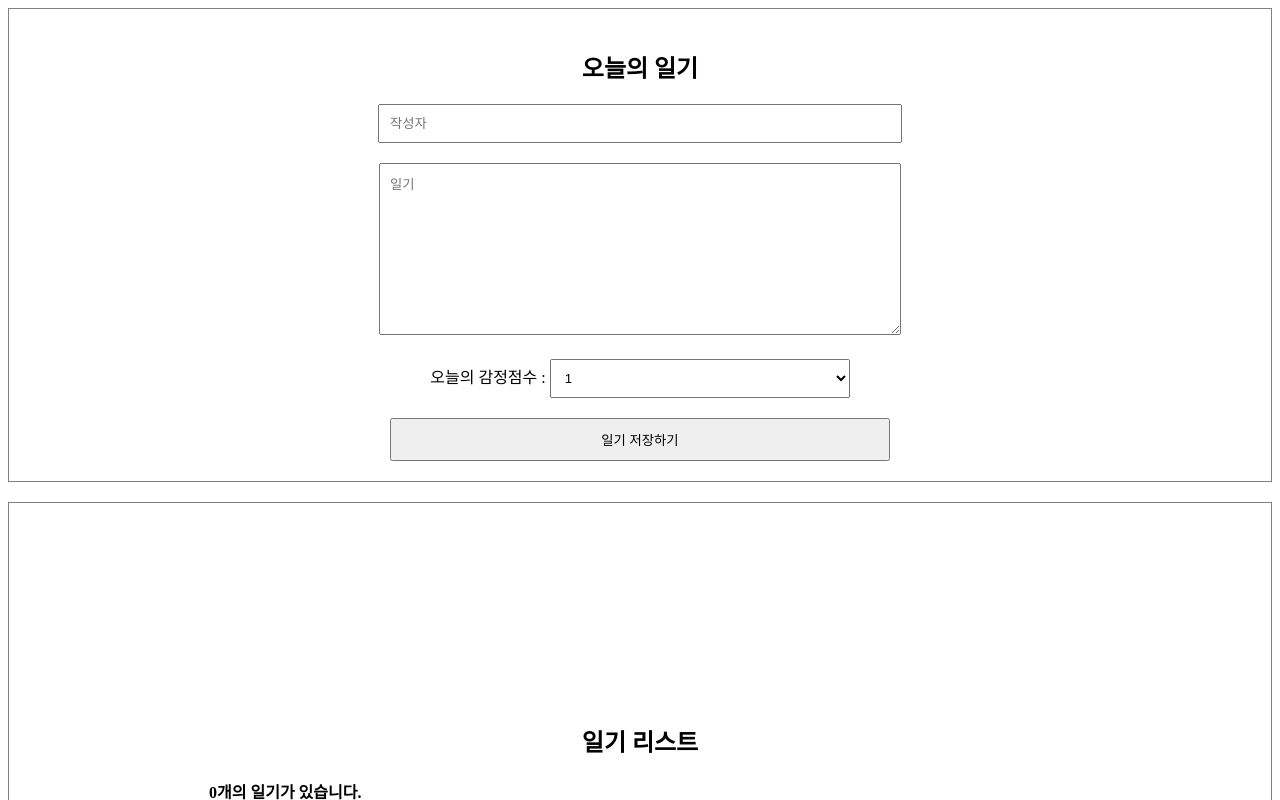
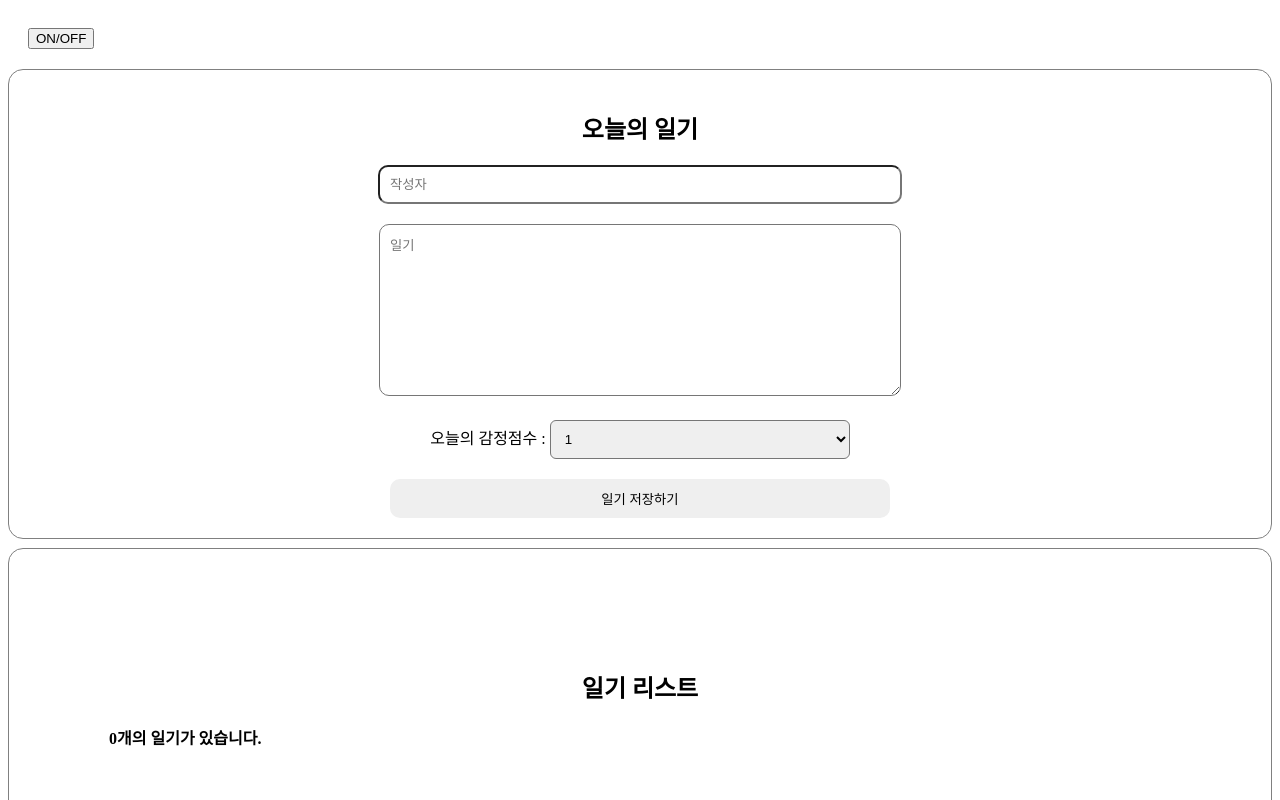
Before and after one commit to taesubyun/react-diary-editor, a React (Create React App) app: page / in a window 1280 px wide. Shown: the top 800 px of the page. Built offline with nearby package versions, Linux system fonts and the light colour scheme.

Commit message:
test : useEffect (mount, update, unmount) 테스트 코드 구현

```diff
--- a/src/App.css
+++ b/src/App.css
@@ -1,5 +1,6 @@
 .DiaryEditor {
     border: 1px solid grey;
+    border-radius: 15px;
     text-align: center;
     padding: 20px;
 }
@@ -9,29 +10,40 @@ textarea {
     margin-bottom: 20px;
     width: 500px;
     padding: 10px;
+    outline: none;
+    border-radius: 10px;
 }
 
 .DiaryEditor textarea {
     height: 150px;
+    outline: none;
+    border-radius: 10px;
 }
 
 .DiaryEditor select {
     width: 300px;
     padding: 10px;
     margin-bottom: 20px;
+    outline: none;
+    border-radius: 6px;
 }
 
 .DiaryEditor button {
     width: 500px;
     padding: 10px;
     cursor: pointer;
+    border: none;
+    outline: none;
+    border-radius: 10px;
 }
+
 /* list */
 
 .DiaryList {
     border: 1px solid grey;
-    padding: 200px;
-    margin-top: 20px;
+    border-radius: 15px;
+    padding: 100px;
+    margin-top: 9px;
 }
 
 .DiaryList h2 {
--- a/src/App.js
+++ b/src/App.js
@@ -1,7 +1,8 @@
+import './App.css';
 import { useRef, useState } from 'react';
-import './App.css';
 import DiaryEditor from './DiaryEditor';
 import DiaryList from './DiaryList';
+import Lifecycle from './Lifecycle';
 
 const App = () => {
     const [data, setData] = useState([]);
@@ -36,6 +37,7 @@ const App = () => {
 
     return (
         <div className='App'>
+            <Lifecycle />
             <DiaryEditor onCreate={onCreate} />
             <DiaryList onEdit={onEdit} onRemove={onRemove} diaryList={data} />
         </div>
--- /dev/null
+++ b/src/Lifecycle.js
@@ -0,0 +1,75 @@
+import { useState, useEffect } from 'react';
+
+// const Lifecycle = () => {
+// const [count, setCount] = useState(0);
+// const [text, setText] = useState('');
+
+//////////////////  📌 초기 컴포넌트 생성 - MOUNT 📌 ////////////////////////
+
+// useEffect(() => {
+//     console.log('MOUNT!');
+// }, []);
+
+////////////////// 📌 컴포넌트 상태 변화 - UPDATE 📌 ////////////////////////
+
+// useEffect(() => {
+//     console.log('UPDATE!');
+// });
+// useEffect(() => {
+//     console.log(`count is update : ${count}`);
+//     if (count > 5) {
+//         alert('count가 5를 넘었습니다! 1로 초기화를 진행합니다');
+//         setCount(1);
+//     }
+// }, [count]);
+
+// useEffect(() => {
+//     console.log(`text is update : ${text}`);
+// }, [text]);
+
+// return (
+//     <div style={{ padding: 20 }}>
+//         <div>
+//             {count}
+//             <button onClick={() => setCount(count + 1)}>+</button>
+//         </div>
+//         <div>
+//             <input
+//                 value={text}
+//                 onChange={(e) => setText(e.target.value)}
+//             ></input>
+//         </div>
+//     </div>
+// );
+// };
+
+// export default Lifecycle;
+
+////////////////// 📌 UNMOUNT 📌 //////////////////
+
+// 한 컴포넌트 안에 자식 컴포넌트 생성
+const UnmountTest = () => {
+    useEffect(() => {
+        console.log('MOUNT!');
+
+        return () => {
+            console.log('UNMOUNT!');
+        };
+    }, []);
+
+    return <div>UNMOUNT 테스트 컴포넌트 </div>;
+};
+
+const LifeCycle = () => {
+    const [isVisible, setIsVisible] = useState(false);
+    const toggle = () => setIsVisible(!isVisible);
+
+    return (
+        <div style={{ padding: 20 }}>
+            <button onClick={toggle}>ON/OFF</button>
+            {isVisible && <UnmountTest />}
+        </div>
+    );
+};
+
+export default LifeCycle;
```
Also changed, not shown: src/index.js (+4 -5 lines).
